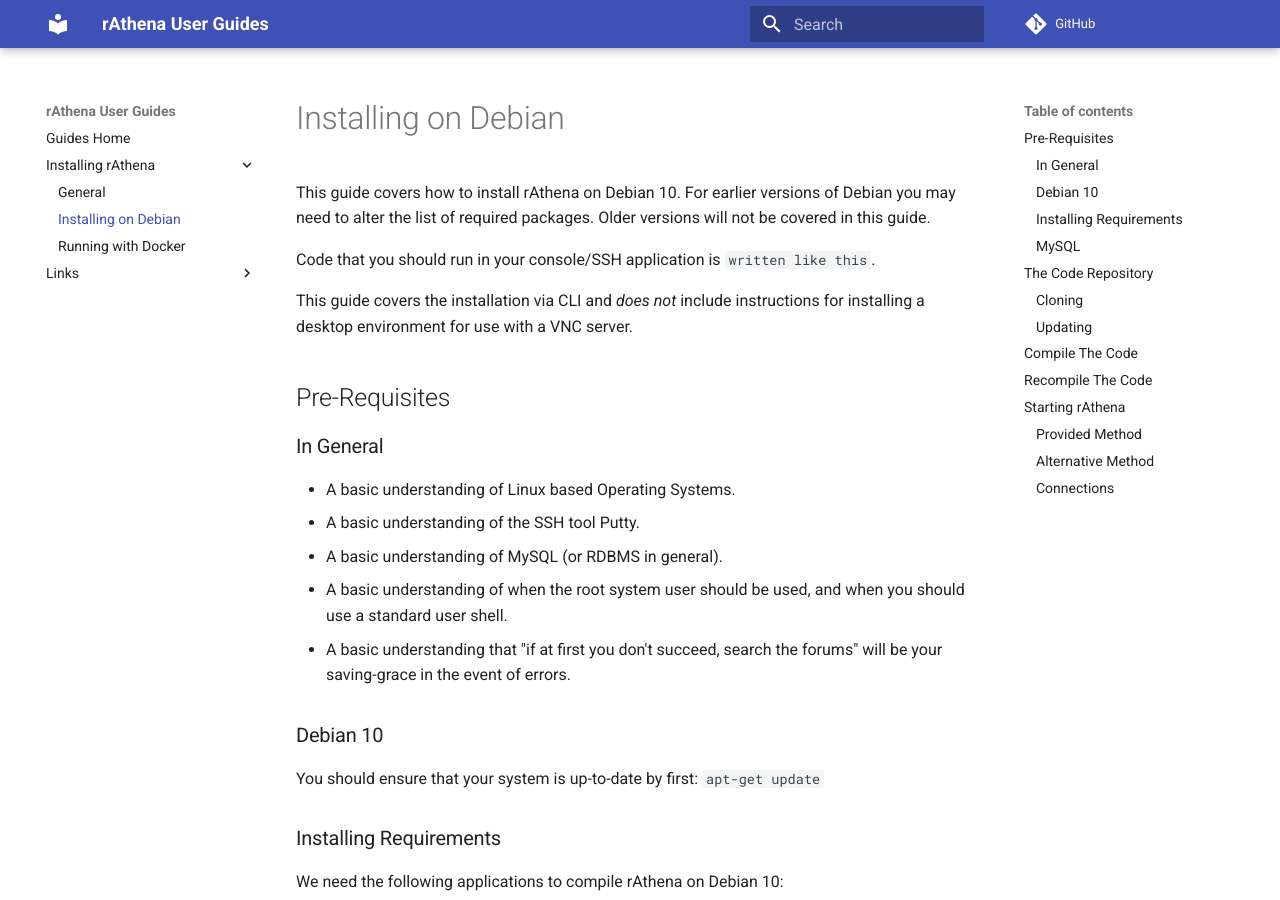
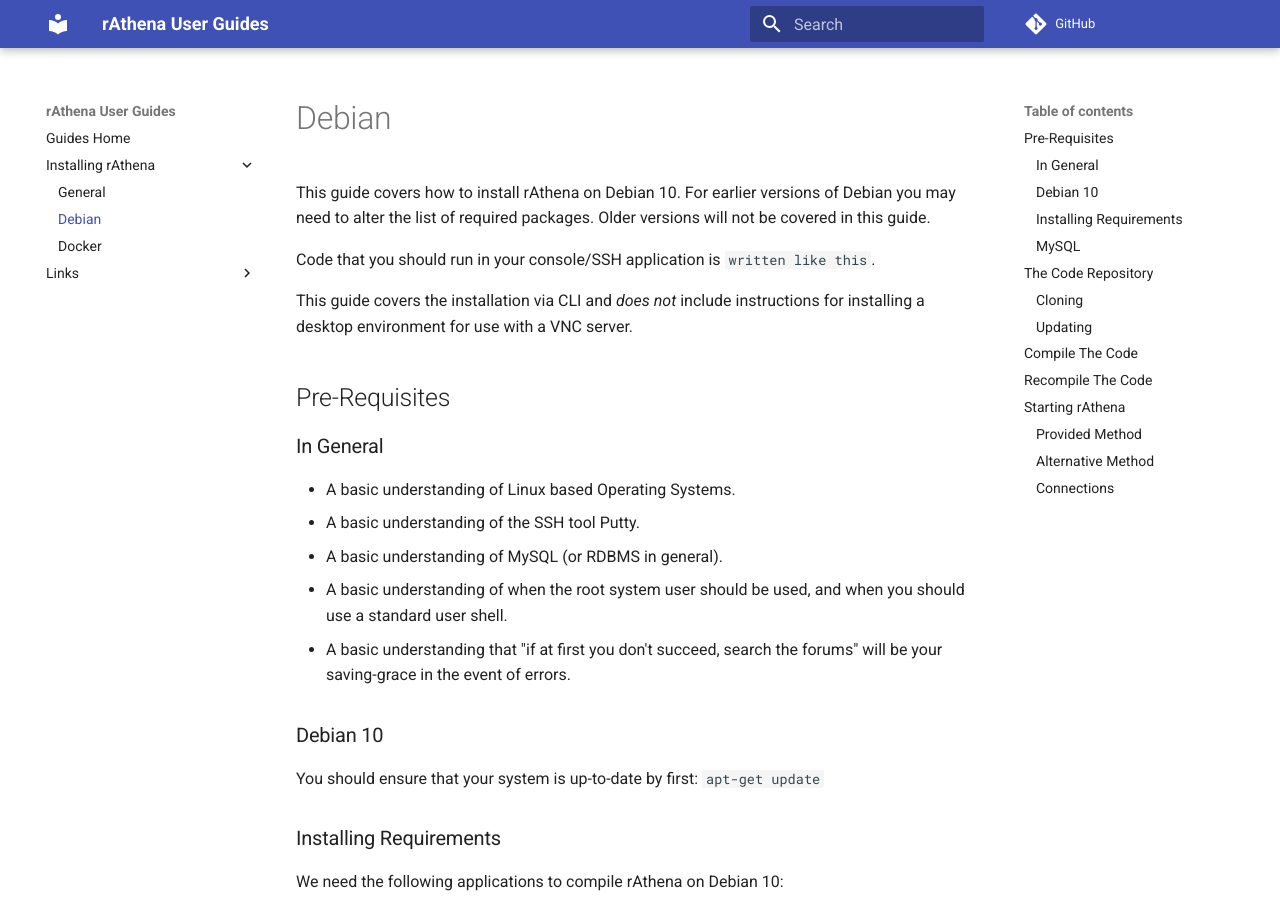
Before and after one commit to rathena/user-guides, an MkDocs documentation site: the page built from guides/installing/debian.md, in a window 1280 px wide and 900 px high. Built offline with MkDocs 1.6.1 and Material for MkDocs 9.7.7, drawn with Linux system fonts in a browser that asks for light colours; comment, search, counter and statistics services are not loaded.

Commit message:
Update mkdocs.yml

```diff
--- a/mkdocs.yml
+++ b/mkdocs.yml
@@ -10,8 +10,8 @@
     - Guides Home: index.md
     - Installing rAthena:
       - General: installing.md
-      - Installing on Debian: installing/debian.md
-      - Running with Docker: installing/docker.md
+      - Debian: installing/debian.md
+      - Docker: installing/docker.md
     #- Network Settings: network-settings.md
     #- MySQL Tables: mysql-tables.md
     - Links:
```
